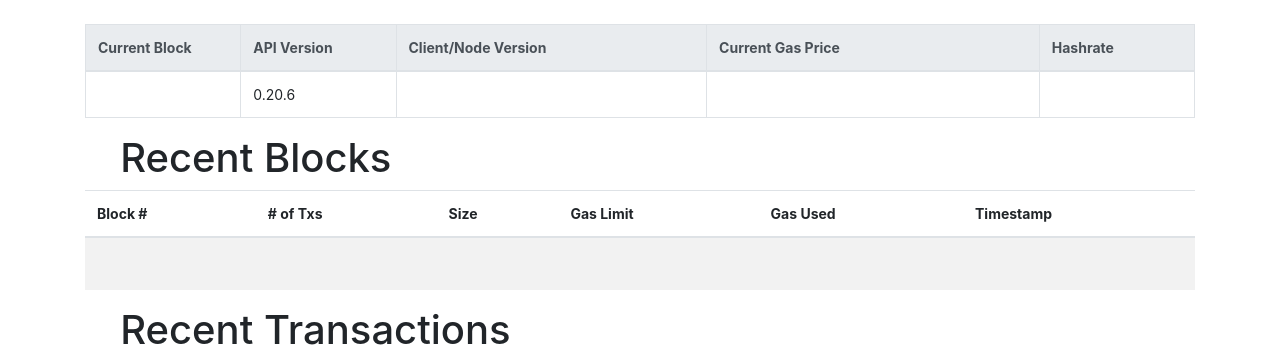
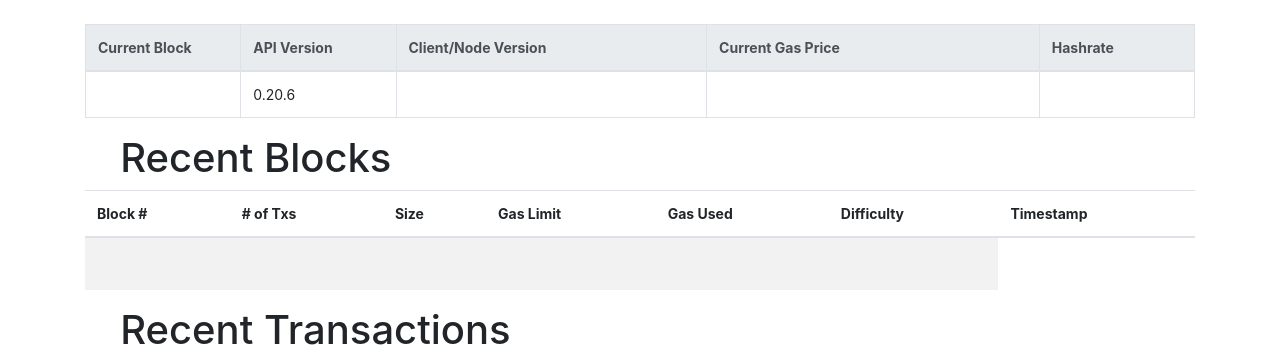
Before and after one commit to ong2020/orangeExplorer, a Node server app: page / in a window 1280 px wide. Shown: the part 56-418 px from the top of the page. Run offline with Node 20, Linux system fonts and the light colour scheme; lists and menus that the app fills with data are empty; some web fonts are replaced.

Commit message:
init project

```diff
--- a/views/index.jade
+++ b/views/index.jade
@@ -39,6 +39,7 @@ block contents
           th Size
           th Gas Limit
           th Gas Used
+          th Difficulty
           th Timestamp
       tbody
         tr(v-if="blocks.length === 0")
@@ -52,6 +53,7 @@ block contents
           td {{ block.size }} bytes
           td {{ block.gasLimit }}
           td {{ block.gasUsed }}
+          td {{ block.difficulty }}
           td {{ new Date(block.timestamp * 1000).toGMTString() }}
 
     //- ========================
```
